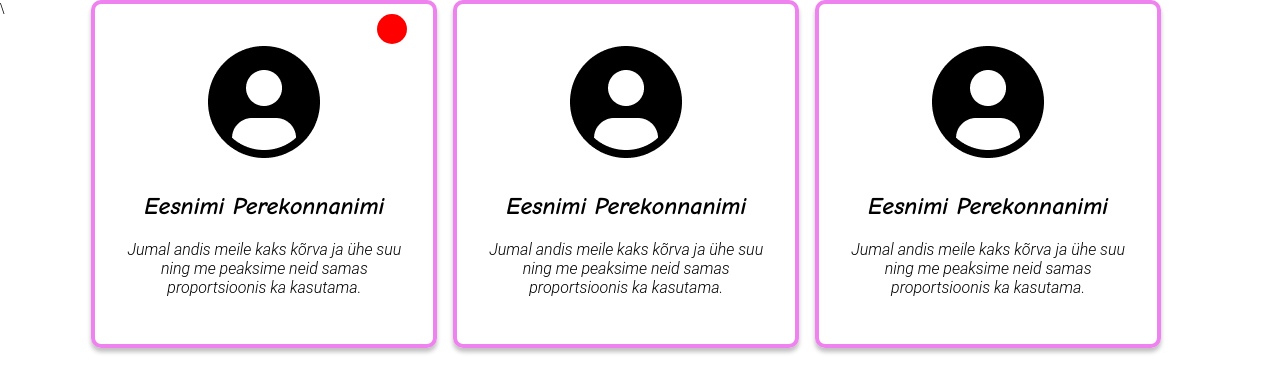
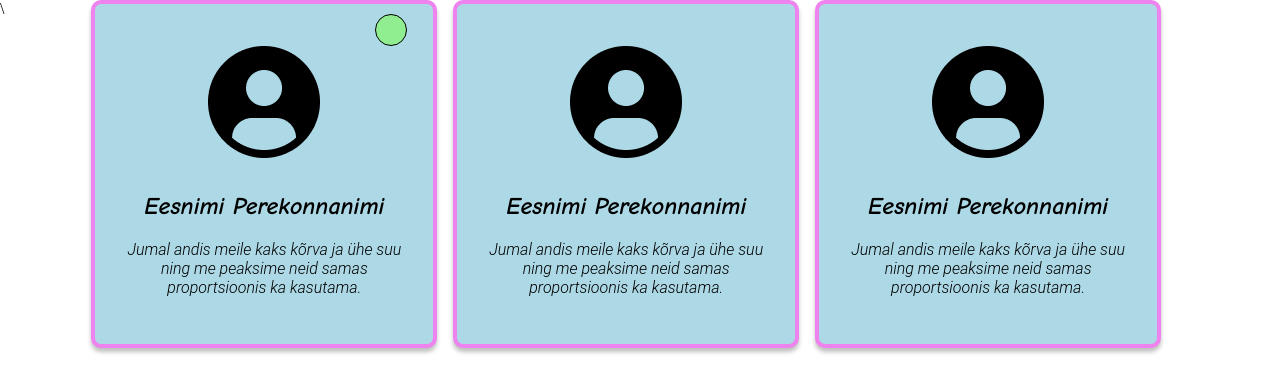
Before and after one commit to kuressaareametikool/TAK20-front-2021, a plain HTML site: page index.html in a window 1280 px wide. Drawn offline with Linux system fonts and the light colour scheme.

Commit message:
lil changes

```diff
--- a/style.css
+++ b/style.css
@@ -29,13 +29,15 @@ main {
     max-width: 360px;
     margin-bottom: 16px;
     position: relative;
+    background-color: lightblue;
 }
 .name {
     padding-top: 10px;
     font-family: 'Comic Neue';
 }
 .dot {
-    background-color: red;
+    background-color: lightgreen;
+    border: 1px solid black;
     position: absolute;
     width: 30px;
     height: 30px;
```
